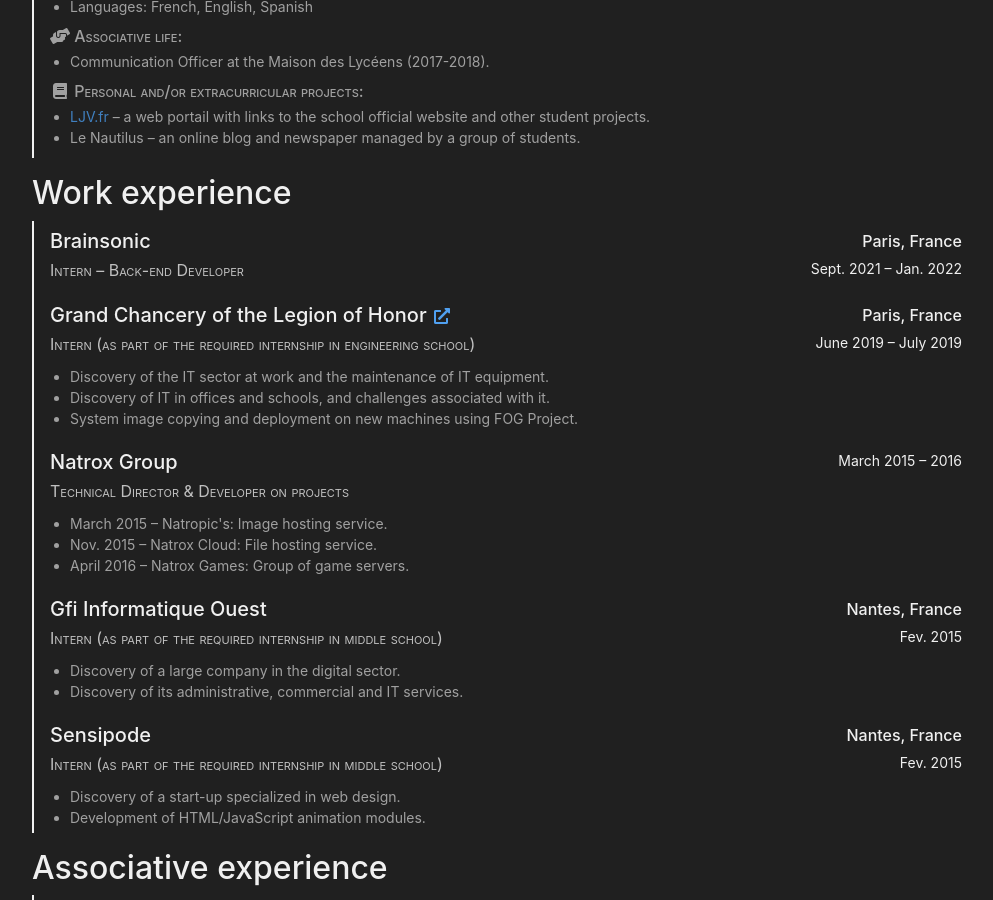
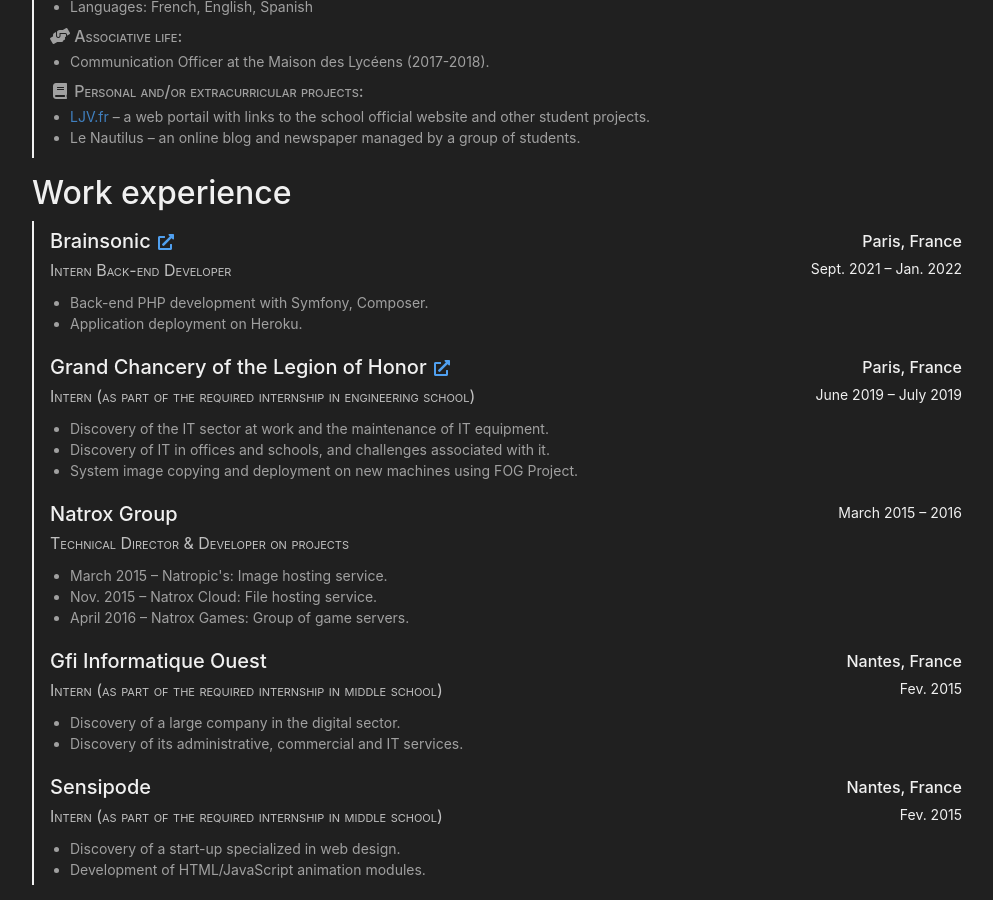
Before and after one commit to matiboux/matiboux.me, a Jekyll site: the page built from cv.html, in a window 1280 px wide and 900 px high, scrolled down 1859 px. Shown: the whole window, without its empty margins (143-1136 px from the left). Built offline with Jekyll 4.4.1, drawn with Linux system fonts in a browser that asks for light colours; nearby versions of some CDN libraries.

Commit message:
Update description for Brainsonic in cv.html

```diff
--- a/cv.html
+++ b/cv.html
@@ -188,8 +188,15 @@ container_class: mw-lg
 <div class="cv-items">
 	<div class="item">
 		<div class="content">
-			<h4>Brainsonic</h4>
-			<p class="position">Intern – Back-end Developer</p>
+			<h4>
+				Brainsonic
+				<small class="d-print-none"><a href="https://www.brainsonic.com/"><i class="fas fa-external-link-alt fa-fw"></i></a></small>
+			</h4>
+			<p class="position">Intern Back-end Developer</p>
+			<ul>
+				<li>Back-end PHP development with Symfony, Composer.</li>
+				<li>Application deployment on Heroku.</li>
+			</ul>
 		</div>
 		<div class="meta">
 			<p class="location">Paris, France</p>
```
